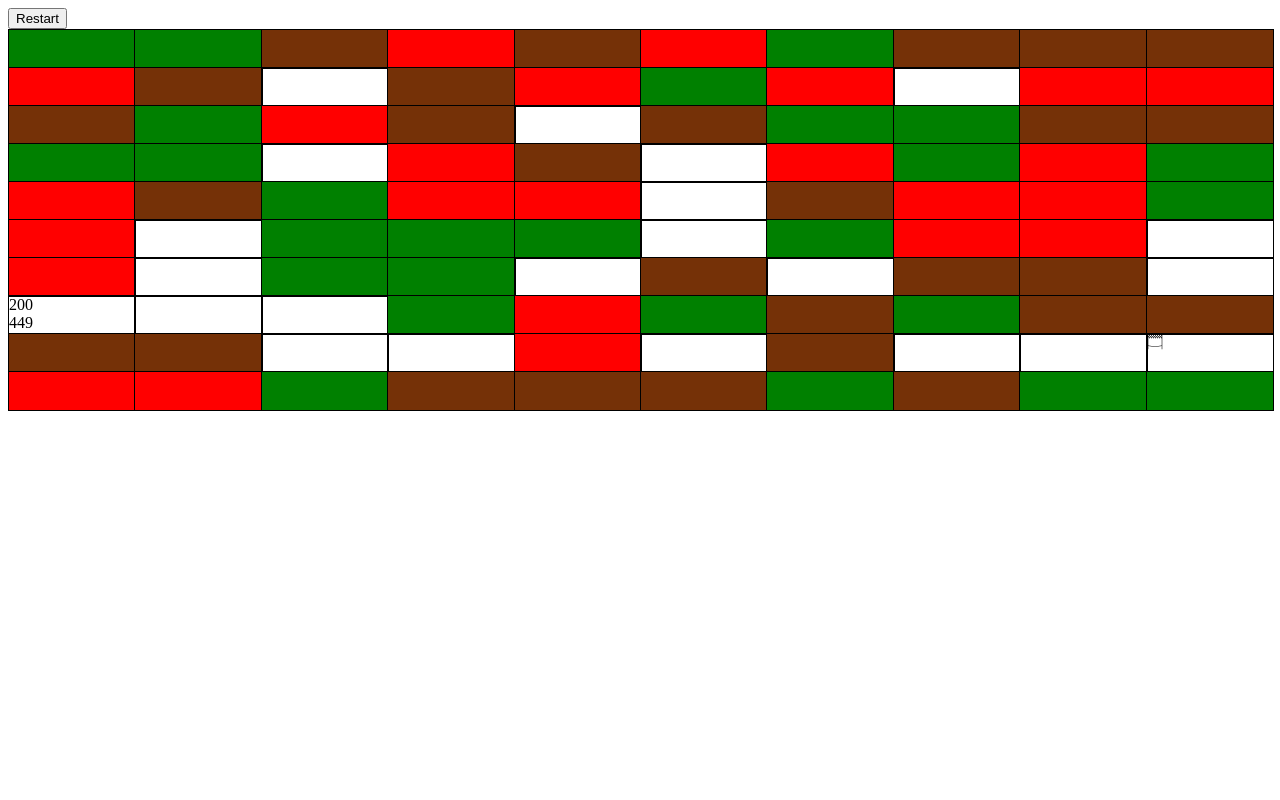
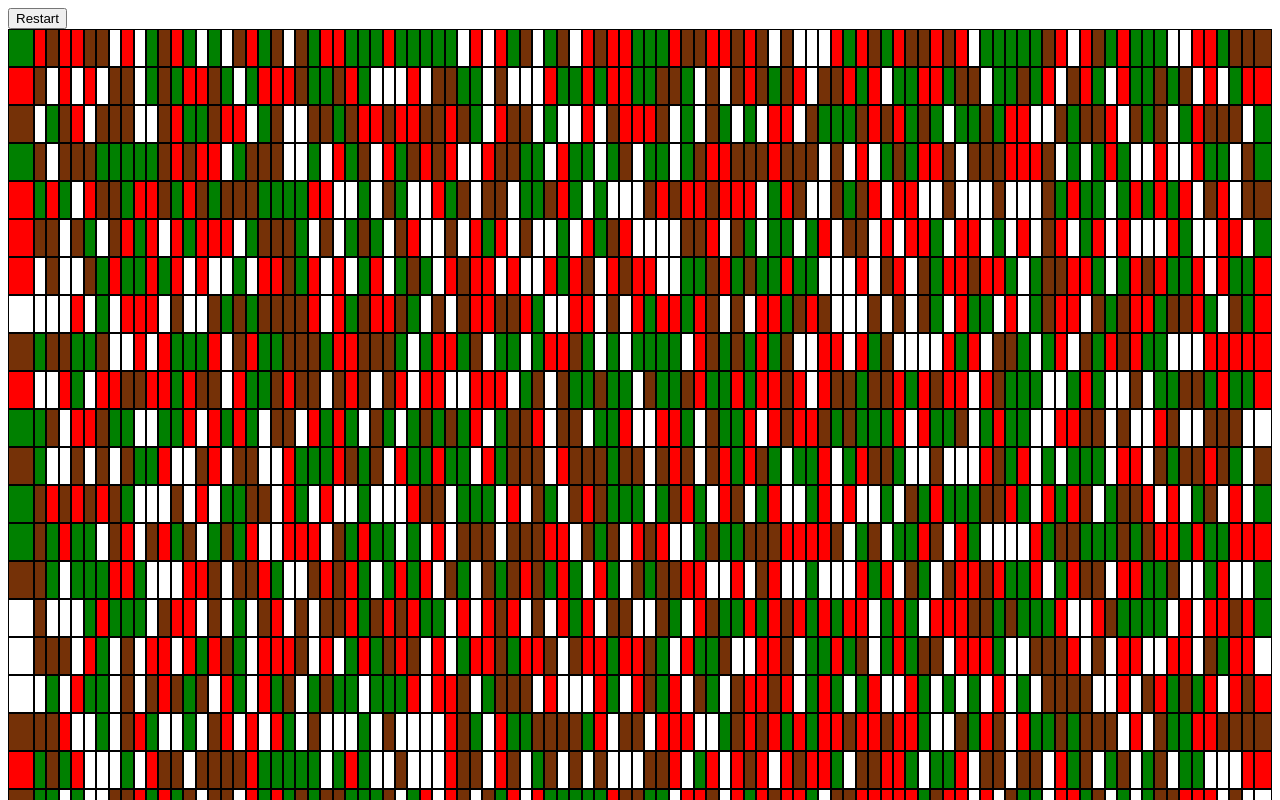
Before and after one commit to Dimmestsalmon/finalCoordinates, a React (Vite) app in the folder finalCoordinates/: page / in a window 1280 px wide. Shown: the top 800 px of the page. Built offline with nearby package versions, Linux system fonts and the light colour scheme.

Commit message:
baseline for 100x100

```diff
--- a/finalCoordinates/src/Components/Grid/grid.css
+++ b/finalCoordinates/src/Components/Grid/grid.css
@@ -1,16 +1,15 @@
 .grid-container {
   display: grid;
   grid-auto-flow: column;
-  grid-template-columns: repeat(10, 1fr);
-  grid-template-rows: repeat(10, 1fr);
+  grid-template-columns: repeat(100, 1fr);
+  grid-template-rows: repeat(100, 1fr);
   width: 100%;
 }
 
 .grid {
   border-color: black;
   border: 1px solid;
-  width: 100%;
-  height: 100%;
+
 }
 
 .speeder {
--- a/finalCoordinates/src/Components/Grid/grid.tsx
+++ b/finalCoordinates/src/Components/Grid/grid.tsx
@@ -23,8 +23,8 @@ export const typeOfGrid: GridType[] =
 function Grid() {
 
   let grids: Element[] = [];
-  let start: number = Math.floor(Math.random()*10)+1;
-  let finish: number = Math.floor(Math.random()*10)+91;
+  let start: number = Math.floor(Math.random()*100)+1;
+  let finish: number = Math.floor(Math.random()*100)+9900;
   let playerSet: boolean = true;
   let finishSet: boolean = true;
   let x: number = 1;
@@ -32,7 +32,7 @@ function Grid() {
 
 
   const gridMaker = () => {
-    for(let i=1; i<=100; i++){
+    for(let i=1; i<=10000; i++){
       let type=Math.floor(Math.random()*4);
       let gridClass = typeOfGrid[type].name;
       if (playerSet && i == start){
@@ -46,7 +46,7 @@ function Grid() {
       else{
         grids.push(<div className={`${gridClass} grid`} id ={`x${x} y${y}`} key={i}></div>)
       }
-      if (y == 10){
+      if (y == 100){
         y = 0;
         x++;
       }
--- a/finalCoordinates/src/Components/Player/player.tsx
+++ b/finalCoordinates/src/Components/Player/player.tsx
@@ -17,38 +17,55 @@ const [playerMoved, setPlayerMoved] = useState<Boolean>(false);
 
 useEffect(() => {
   const handleKeyDown = (event: KeyboardEvent) => {
-    let player: object = document.getElementsByClassName("player");
+    let player: HTMLCollection= document.getElementsByClassName("player");
+    console.log(player);
     let playerLocation: string = player[0].parentElement.id;
-    let currentX: number = Number(playerLocation.split('')[1])
-    let currentY: number = Number(playerLocation.split('')[4])
+    let currentX: number = Number(playerLocation.split(' ')[0].slice(1));
+    let currentY: number = Number(playerLocation.split(' ')[1].slice(1));
+    const topCheck: RegExp = /\by1/;
+    const bottomCheck: RegExp = /\by100/;
+    const leftCheck: RegExp = /\bx1/;
+    const rightCheck: RegExp = /\bx100/;
+    console.log(currentX)
+    console.log(currentY)
 
     if (event.key === 'ArrowUp') {
-      if(playerLocation.includes("y1")){
+      console.log(playerLocation);
+      if(playerLocation.match(topCheck)){
         alert("You are at the edge of the board");
       } else{
         document.getElementById(`x${currentX} y${currentY - 1}`)?.appendChild(player[0]);
+        console.log(playerLocation);
       }
     } else if (event.key === 'ArrowDown') {
-        if(playerLocation.includes("y10")){
+        console.log(playerLocation);
+      if(playerLocation.match(bottomCheck)){
           alert("You are at the edge of the board");
         } else{
           document.getElementById(`x${currentX} y${currentY + 1}`)?.appendChild(player[0])
+          console.log(playerLocation);
         }
     } else if (event.key === 'ArrowLeft') {
-      if(playerLocation.includes("x1")){
+      console.log(playerLocation);
+      if(playerLocation.match(leftCheck)){
         alert("You are at the edge of the board");
-      } else if(playerLocation.includes("y10")){
-        document.getElementById(`x${currentX - 1} y10`)?.appendChild(player[0]);
+      } else if(playerLocation.match(bottomCheck)){
+        document.getElementById(`x${currentX - 1} y100`)?.appendChild(player[0]);
+        console.log(playerLocation);
       } else{
         document.getElementById(`x${currentX - 1} y${currentY}`)?.appendChild(player[0]);
+        console.log(playerLocation);
       }
     } else if (event.key === 'ArrowRight') {
-      if(playerLocation.includes("x10")){
+      console.log(playerLocation);
+      if(playerLocation.match(rightCheck)){
         alert("You are at the edge of the board");
-      } else if(playerLocation.includes("y10")){
-        document.getElementById(`x${currentX + 1} y10`)?.appendChild(player[0])
+      } else if(playerLocation.match(bottomCheck)){
+        document.getElementById(`x${currentX + 1} y100`)?.appendChild(player[0])
+        console.log(playerLocation);
       } else{
         document.getElementById(`x${currentX + 1} y${currentY}`)?.appendChild(player[0])
+        console.log(playerLocation);
       }
     }
     setPlayerMoved(!playerMoved);
```
